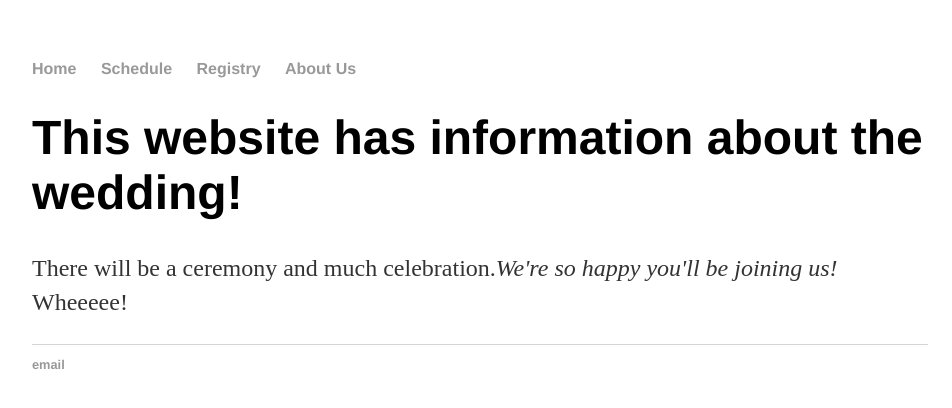
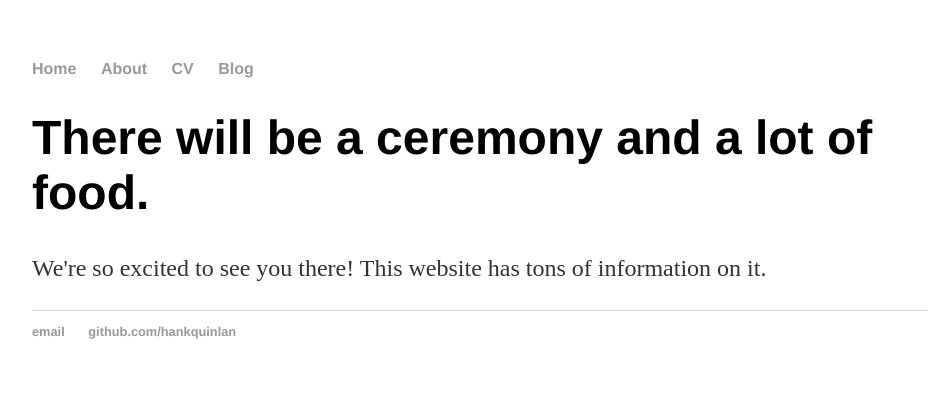
Before and after one commit to jsc2167/html-wedding-website, a Jekyll site: the page built from index.html, in a window 1280 px wide. Shown: the top 408 px of the page, without its empty margins (160-1112 px from the left). Built offline with Jekyll 4.4.1, drawn with Linux system fonts in a browser that asks for light colours.

Commit message:
Update index.html

```diff
--- a/index.html
+++ b/index.html
@@ -1,28 +1,7 @@
-<!DOCTYPE html>
-<html>
-	<head>
-		<title>Ari and Julia are getting married!</title>
-		<link rel="stylesheet" type="text/css" href="/css/main.css">
-	</head>
-	<body>
-		<nav>
-    		<ul>
-        		<li><a href="/">Home</a></li>
-	        	<li><a href="/schedule">Schedule</a></li>
-        		<li><a href="/registry">Registry</a></li>
-        		<li><a href="/about">About Us</a></li>
-    		</ul>
-		</nav>
-		<div class="container">
-    		<div class="blurb">
-        		<h1>This website has information about the wedding!</h1>
-				<p>There will be a ceremony and much celebration.<em>We're so happy you'll be joining us!</em> Wheeeee! <a
-    		</div><!-- /.blurb -->
-		</div><!-- /.container -->
-		<footer>
-    		<ul>
-        		<li><a href="mailto:ariandjuliagetmarried@gmail.com">email</a></li>
-			</ul>
-		</footer>
-	</body>
-</html>
+---
+layout: default
+title: Ari and Julia are getting married!
+---
+<div class="blurb">
+	<h1>There will be a ceremony and a lot of food.</h1>
+	<p>We're so excited to see you there! This website has tons of information on it.
```
